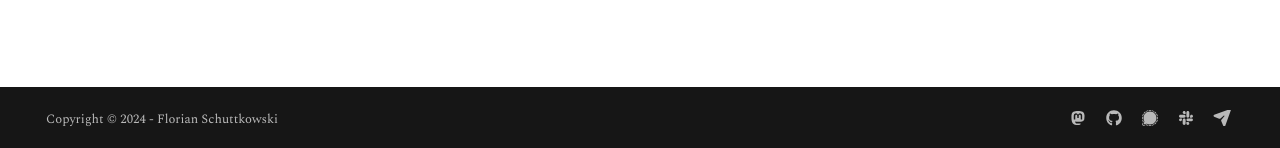
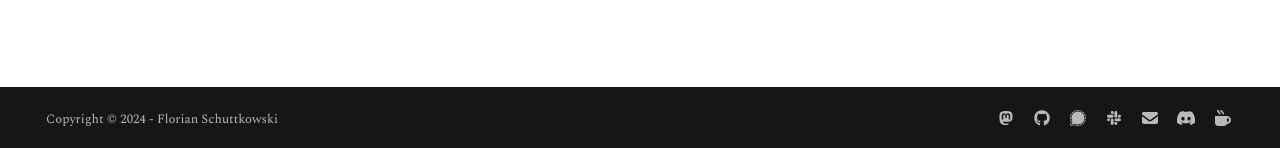
Before and after one commit to flowinho/mkdocs-site, an MkDocs documentation site: the page built from docs/index.md, in a window 1280 px wide. Shown: the part 749-897 px from the top of the page. Built offline with MkDocs 1.6.1 and Material for MkDocs 9.7.7, drawn with Linux system fonts in a browser that asks for light colours; plug-ins that fetch from the network failed and are left out; comment, search, counter and statistics services are not loaded.

```diff
--- a/mkdocs.yml
+++ b/mkdocs.yml
@@ -65,8 +65,12 @@ extra:
       link: https://signal.me/#eu/YYsmjGrYPtnITzp0VY2zv6DvpI0ZO03kGV3ErqrMXQ4Xw1_UJtNI8KqaiDswvKQ
     - icon: fontawesome/brands/slack
       link: https://audiodump.de/slack
-    - icon: fontawesome/solid/paper-plane
+    - icon: fontawesome/solid/envelope
       link: mailto:mail@florianschuttkowski.com
+    - icon: fontawesome/brands/discord
+      link: https://discord.com/users/.flowinho
+    - icon: fontawesome/solid/mug-hot
+      link: https://ko-fi.com/flowinho
 
 markdown_extensions:
   - abbr # Tooltips
```
